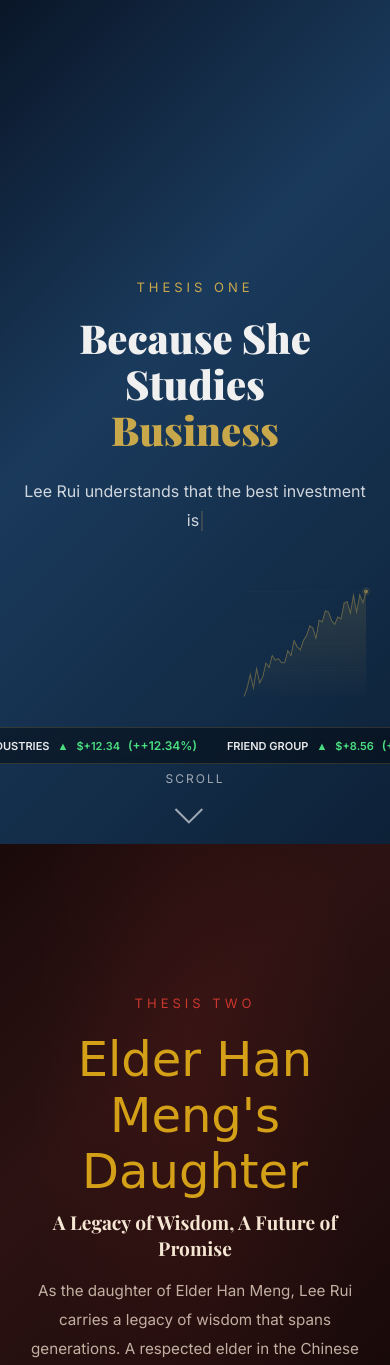
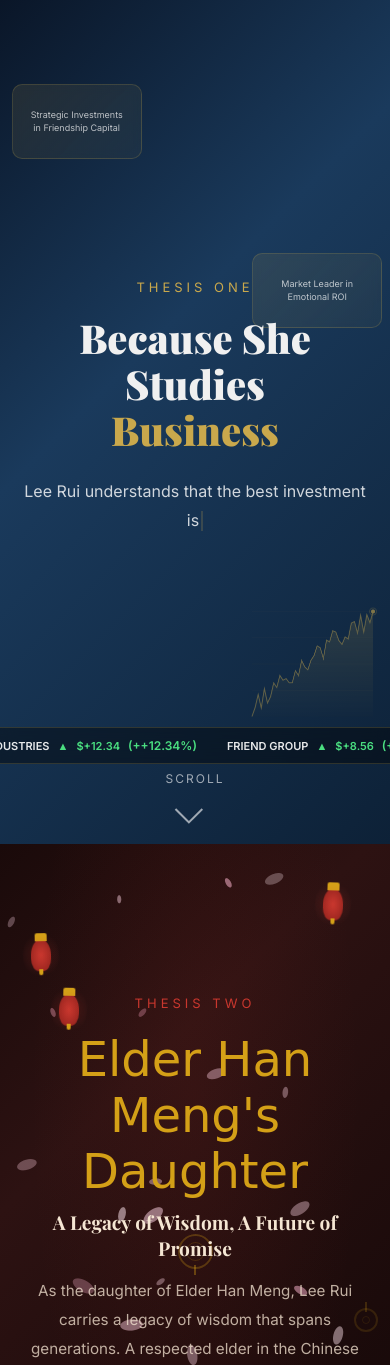
Before and after one commit to joshthebaptist/why-friend-lee-rui, a plain HTML site: page index.html in a window 390 px wide. Shown: the top 1365 px of the page. Drawn offline with nearby package versions, Linux system fonts and the light colour scheme; a web font is replaced by a local one.

Commit message:
Fix mobile: show all animations instead of hiding them

```diff
--- a/index.html
+++ b/index.html
@@ -623,15 +623,21 @@
 
         /* ---------- RESPONSIVE ---------- */
         @media (max-width: 768px) {
-            .biz-card { display: none; }
-            #chartCanvas { width: 160px; height: 80px; bottom: 140px; }
-            #blossomCanvas { display: none; }
-            .ornament { display: none; }
+            #chartCanvas { width: 120px; height: 70px; bottom: 120px; right: 3%; }
+            .biz-card { width: 130px; height: 75px; font-size: 9px; padding: 8px; }
+            .biz-card.card1 { top: 10%; left: 3%; }
+            .biz-card.card2 { top: 30%; right: 2%; }
             .ticker-item { font-size: 11px; margin-right: 30px; }
             .floating-shape { display: none; }
-            .lantern { display: none; }
-            .coin-3d { display: none; }
-            .dollar-float { font-size: 28px; }
+            .lantern { width: 20px; height: 32px; }
+            .lantern .glow { inset: -8px; }
+            .coin-3d { width: 35px; height: 35px; }
+            .coin-3d:nth-child(2) { width: 28px; height: 28px; }
+            .dollar-float { font-size: 24px; }
+            .ornament { width: 35px; height: 35px; }
+            .ornament:nth-child(4) { width: 35px; height: 35px; }
+            .ornament:nth-child(5) { width: 28px; height: 28px; }
+            .ornament:nth-child(6) { width: 24px; height: 24px; }
             .counter-container { flex-wrap: wrap; }
             #business .content, #daughter .content, #money .content { padding: 20px; }
         }
```
